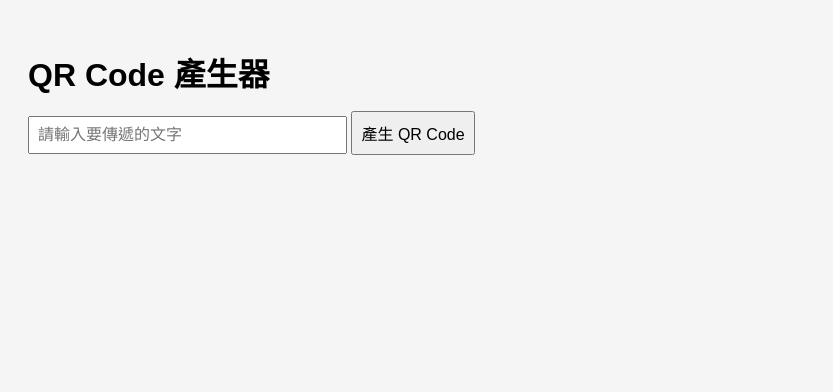
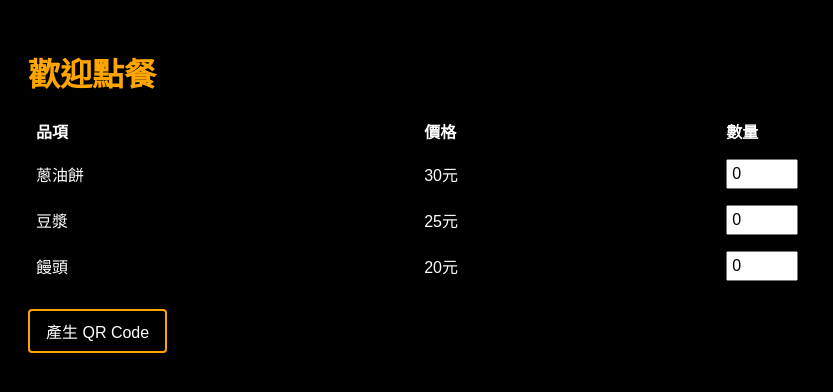
Before and after one commit to tidworker/voiceinput, a plain HTML site: page test.html in a window 1280 px wide. Shown: the whole page, without its empty margins (0-833 px from the left). Drawn offline with Linux system fonts and the light colour scheme.

Commit message:
Update test.html

```diff
--- a/test.html
+++ b/test.html
@@ -3,50 +3,118 @@
 <head>
   <meta charset="UTF-8" />
   <meta name="viewport" content="width=device-width, initial-scale=1.0" />
-  <title>QR Code 產生器</title>
+  <title>簡易點餐系統</title>
   <style>
-    body { font-family: Arial, sans-serif; padding: 20px; background: #f5f5f5; }
-    h1 { margin-bottom: 16px; }
-    input, button { font-size: 16px; padding: 8px; }
-    #qrcode { margin-top: 20px; }
-    #qrcode a { display: inline-block; }
+    body {
+      background: #000;
+      color: #fff;
+      font-family: Arial, sans-serif;
+      padding: 20px;
+    }
+    h1 {
+      color: orange;
+      margin-bottom: 16px;
+    }
+    table {
+      width: 100%;
+      border-collapse: collapse;
+      margin-bottom: 20px;
+    }
+    th, td {
+      padding: 8px;
+      text-align: left;
+    }
+    input[type="number"] {
+      width: 60px;
+      padding: 4px;
+      font-size: 16px;
+    }
+    button {
+      background: #000;
+      color: #fff;
+      border: 2px solid orange;
+      border-radius: 4px;
+      padding: 8px 16px;
+      font-size: 16px;
+      cursor: pointer;
+    }
+    #qrcode {
+      margin-top: 20px;
+    }
+    #qrcode a {
+      display: inline-block;
+    }
   </style>
 </head>
 <body>
-  <h1>QR Code 產生器</h1>
-  <p>
-    <input type="text" id="inputText" placeholder="請輸入要傳遞的文字" size="30" />
-    <button id="btnGenerate">產生 QR Code</button>
-  </p>
+  <h1>歡迎點餐</h1>
+  <table>
+    <thead>
+      <tr>
+        <th>品項</th>
+        <th>價格</th>
+        <th>數量</th>
+      </tr>
+    </thead>
+    <tbody>
+      <tr>
+        <td>蔥油餅</td>
+        <td>30元</td>
+        <td><input type="number" min="0" value="0" data-name="蔥油餅" /></td>
+      </tr>
+      <tr>
+        <td>豆漿</td>
+        <td>25元</td>
+        <td><input type="number" min="0" value="0" data-name="豆漿" /></td>
+      </tr>
+      <tr>
+        <td>饅頭</td>
+        <td>20元</td>
+        <td><input type="number" min="0" value="0" data-name="饅頭" /></td>
+      </tr>
+      <!-- 你可以依需求再增加更多品項 -->
+    </tbody>
+  </table>
+
+  <button id="btnGenerate">產生 QR Code</button>
+
   <div id="qrcode"></div>
 
-  <!-- 引入 QRCode.js -->
+  <!-- QRCode.js CDN -->
   <script src="https://cdnjs.cloudflare.com/ajax/libs/qrcodejs/1.0.0/qrcode.min.js"></script>
   <script>
-    const inputEl = document.getElementById('inputText');
-    const btnGenerate = document.getElementById('btnGenerate');
+    const btn = document.getElementById('btnGenerate');
     const qrContainer = document.getElementById('qrcode');
 
-    btnGenerate.addEventListener('click', () => {
-      const text = inputEl.value.trim();
-      if (!text) {
-        alert('請先輸入文字');
+    btn.addEventListener('click', () => {
+      // 收集所有品項數量
+      const inputs = document.querySelectorAll('tbody input[type="number"]');
+      const orders = [];
+      inputs.forEach(el => {
+        const qty = parseInt(el.value, 10);
+        if (qty > 0) {
+          orders.push(`${el.dataset.name} x${qty}`);
+        }
+      });
+      if (orders.length === 0) {
+        alert('請至少點一項餐點');
         return;
       }
 
-      // 組成帶文字參數的目標 URL
+      // 組成要傳遞的字串
+      const orderText = orders.join('；');
+      // 組 URL（使用 text 參數，讓 test2.html 可直接填入）
       const url = 'https://tidworker.github.io/voiceinput/test2.html?text='
-                + encodeURIComponent(text);
+                + encodeURIComponent(orderText);
 
-      // 清空舊的 QR Code
+      // 清除舊 QR
       qrContainer.innerHTML = '';
 
-      // 建立一個 <a> 包裹 QR Code，預設在同一頁導向
+      // 用 <a> 包 QR，點擊或掃描都在同一頁導向
       const link = document.createElement('a');
-      link.href = url;   // 同一分頁跳轉
-      link.title = '點我前往並帶入文字';
+      link.href = url;
+      link.title = '點此開啟並帶入點餐結果';
 
-      // 用 QRCode.js 在這個 <a> 裡畫出 QR 圖
       new QRCode(link, {
         text: url,
         width: 256,
```
